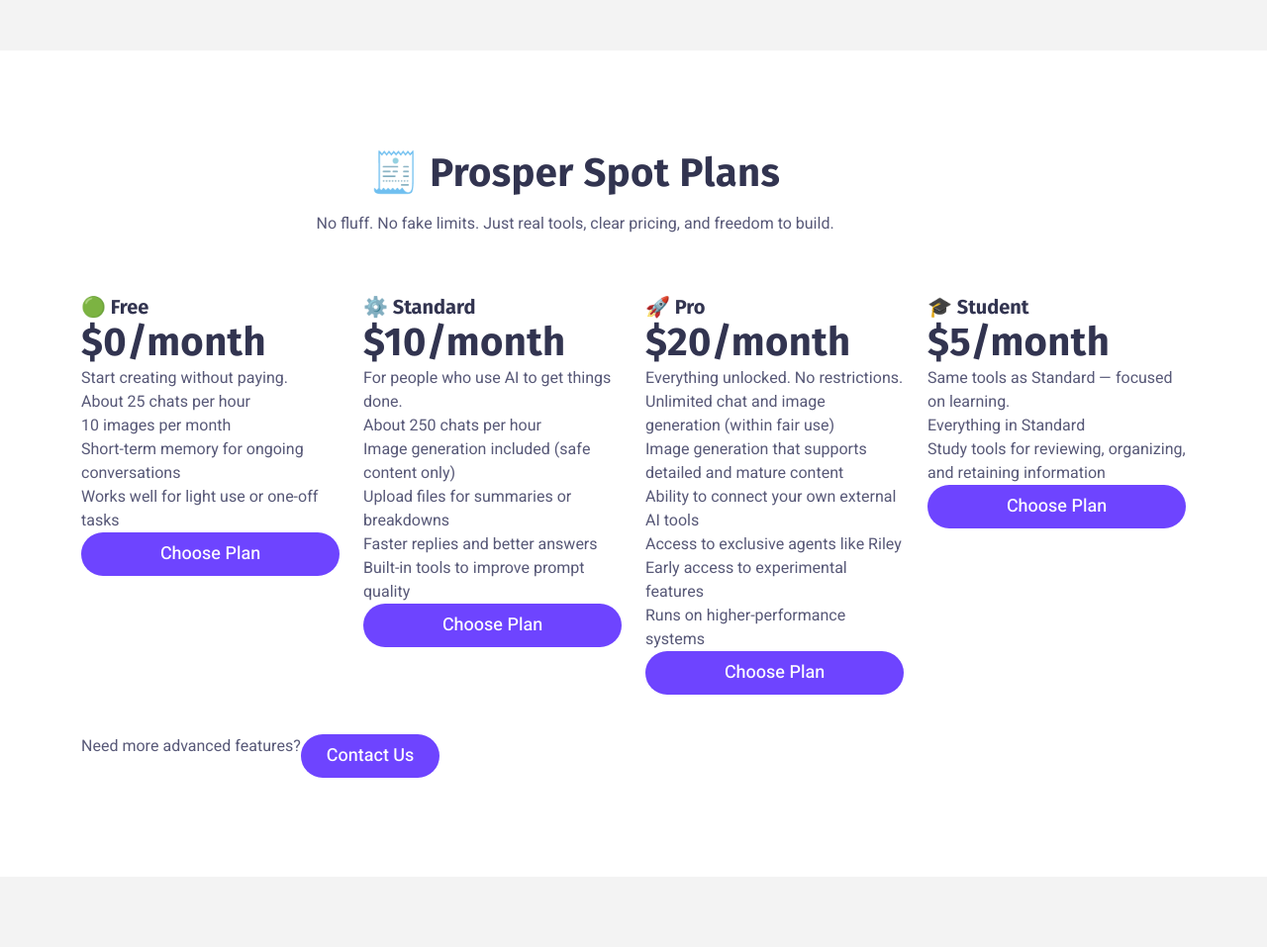
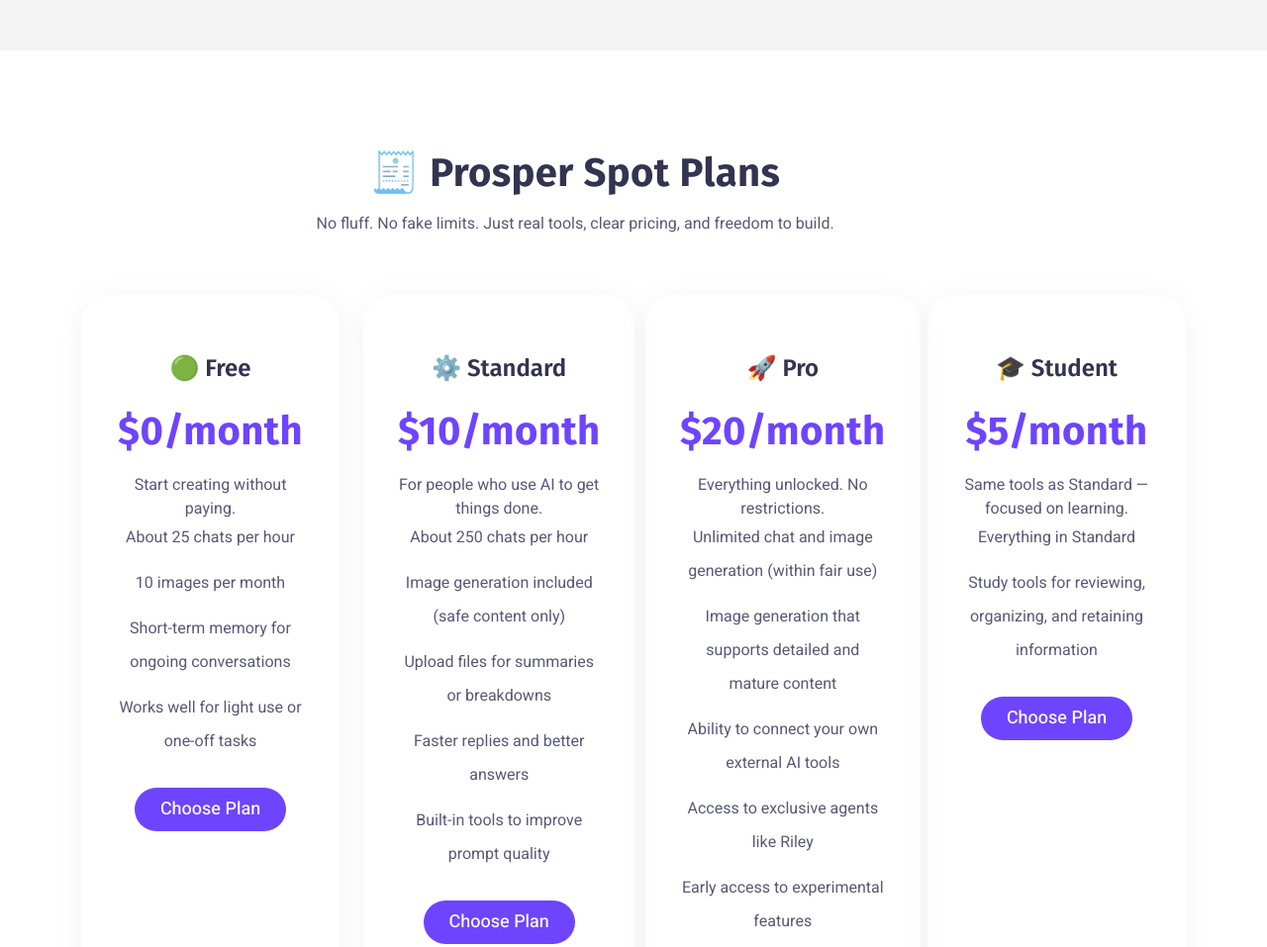
Before and after one commit to Detin-tech/Site_1, a plain HTML site: page index.html in a window 1280 px wide. Shown: the part 2677-3634 px from the top of the page at 99% size. Drawn offline with Linux system fonts and the light colour scheme.

Commit message:
Align pricing section styling with services

```diff
--- a/assets/css/lindy-uikit.css
+++ b/assets/css/lindy-uikit.css
@@ -835,6 +835,21 @@
   margin-bottom: 25px;
 }
 
+.pricing-style-4 .single-pricing h3 {
+  margin-bottom: 18px;
+  color: #6E44FF;
+}
+
+.pricing-style-4 .single-pricing ul {
+  margin-bottom: 30px;
+}
+
+.pricing-style-4 .single-pricing ul li {
+  font-size: 16px;
+  line-height: 34px;
+  margin-bottom: 12px;
+}
+
 /* =============================
     PRICING-4 CSS
 ================================ */
--- a/index.html
+++ b/index.html
@@ -249,7 +249,7 @@
     </section>
     <!-- ========================= about style-4 end ========================= -->
     <!-- ========================= pricing style-4 start ========================= -->
-    <section id="pricing" class="pricing-section pricing-style-4">
+    <section id="pricing" class="pricing-section pricing-style-4 feature-style-5">
       <div class="container">
         <div class="row justify-content-center">
           <div class="col-xxl-6 col-xl-7 col-lg-8">
@@ -261,8 +261,9 @@
         </div>
         <div class="row">
           <div class="col-lg-3 col-md-6">
-            <div class="single-pricing">
-              <h6>🟢 Free</h6>
+            <div class="single-pricing single-feature">
+              <div class="content">
+                <h5>🟢 Free</h5>
                 <h3>$0<span>/month</span></h3>
                 <p>Start creating without paying.</p>
                 <ul>
@@ -274,9 +275,11 @@
                 <a href="#" class="button radius-30">Choose Plan</a>
               </div>
             </div>
+          </div>
           <div class="col-lg-3 col-md-6">
-            <div class="single-pricing">
-              <h6>⚙️ Standard</h6>
+            <div class="single-pricing single-feature">
+              <div class="content">
+                <h5>⚙️ Standard</h5>
                 <h3>$10<span>/month</span></h3>
                 <p>For people who use AI to get things done.</p>
                 <ul>
@@ -289,9 +292,11 @@
                 <a href="#" class="button radius-30">Choose Plan</a>
               </div>
             </div>
+          </div>
           <div class="col-lg-3 col-md-6">
-            <div class="single-pricing">
-              <h6>🚀 Pro</h6>
+            <div class="single-pricing single-feature">
+              <div class="content">
+                <h5>🚀 Pro</h5>
                 <h3>$20<span>/month</span></h3>
                 <p>Everything unlocked. No restrictions.</p>
                 <ul>
@@ -305,9 +310,11 @@
                 <a href="#" class="button radius-30">Choose Plan</a>
               </div>
             </div>
+          </div>
           <div class="col-lg-3 col-md-6">
-            <div class="single-pricing">
-              <h6>🎓 Student</h6>
+            <div class="single-pricing single-feature">
+              <div class="content">
+                <h5>🎓 Student</h5>
                 <h3>$5<span>/month</span></h3>
                 <p>Same tools as Standard — focused on learning.</p>
                 <ul>
@@ -315,6 +322,7 @@
                   <li>Study tools for reviewing, organizing, and retaining information</li>
                 </ul>
                 <a href="#" class="button radius-30">Choose Plan</a>
+              </div>
             </div>
           </div>
         </div>
```
Lines whose indentation alone changed are shown as unchanged.
